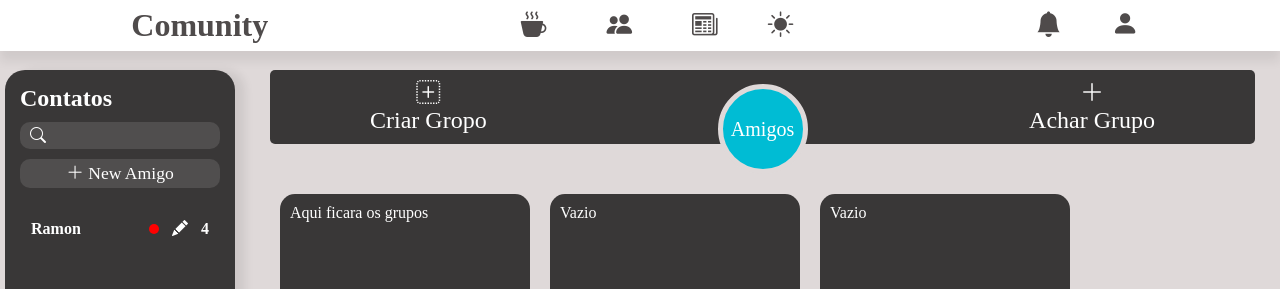
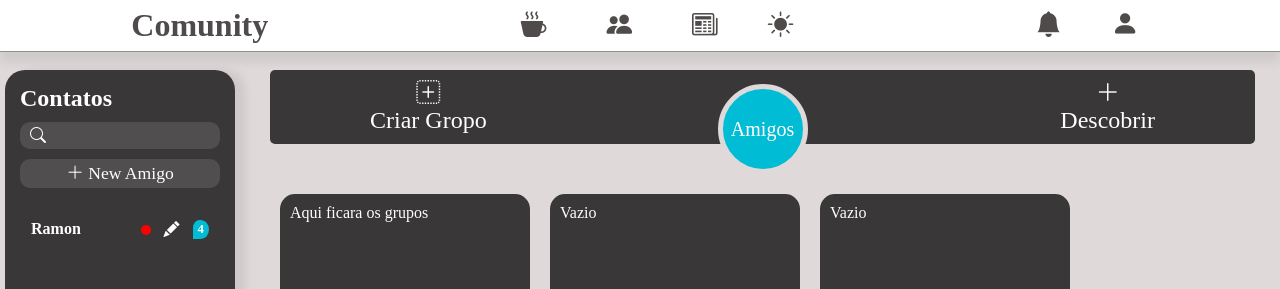
Before and after one commit to ramon-rodrigues-001/Comunity, a React (Vite) app in the folder frontEnd/: page /batePapo in a window 1280 px wide. Shown: the top 289 px of the page. Built offline with nearby package versions, Linux system fonts and the light colour scheme; a web font is replaced by a local one.

Commit message:
detalhes de designer

```diff
--- a/frontEnd/src/components/aplicativo/common/aside/Aside.jsx
+++ b/frontEnd/src/components/aplicativo/common/aside/Aside.jsx
@@ -25,6 +25,7 @@ function Aside(props) {
 
     const spanNotification = document.createElement('span')
     spanNotification.innerHTML = 0
+    spanNotification.className = styles.spanMsg
 
     informationsAmigo.appendChild(spanOffOn)
     informationsAmigo.appendChild(iconeLapis)
@@ -68,7 +69,7 @@ function Aside(props) {
           <div className={styles.informationsAmigo}>
             <span className={styles.spanOffOn}></span>
             <i class="bi bi-pencil-fill" onClick={mudarNome}></i>
-            <span>4</span>
+            <span className={styles.spanMsg}>4</span>
           </div>
         </div>
       </div>
--- a/frontEnd/src/components/aplicativo/common/aside/Aside.module.scss
+++ b/frontEnd/src/components/aplicativo/common/aside/Aside.module.scss
@@ -91,6 +91,13 @@
                     scale: 1.4;
                 }
             }
+
+            .spanMsg {
+                font-size: .8em;
+                background-color: #00bcd4;
+                border-radius: 40% 50% 50% 1%;
+                padding: 2px 5px;
+            }
         }
 
         &:hover {
--- a/frontEnd/src/components/aplicativo/common/header/Header.module.scss
+++ b/frontEnd/src/components/aplicativo/common/header/Header.module.scss
@@ -12,6 +12,8 @@ header {
     display: flex;
     justify-content: space-around;
     align-items: center;
+
+    border-bottom: solid 1px rgba(0, 0, 0, 0.437);
     z-index: 999;
 
     .containerMenu {
@@ -63,6 +65,7 @@ header {
                 color: #fff;
                 padding: 5px 20px;
                 border-radius: 5px;
+                border: solid 1px rgba(255, 255, 255, 0.401);
                 opacity: 0;
                 pointer-events: none;
                 margin: 4px;
--- a/frontEnd/src/components/aplicativo/pages/bate_papo/BatePapo.jsx
+++ b/frontEnd/src/components/aplicativo/pages/bate_papo/BatePapo.jsx
@@ -13,9 +13,9 @@ function BatePapo() {
             <a href='#'>Amigos</a>
           </div>
 
-          <div className={styles.nav_item}>
+          <div className={styles.nav_item} id={styles.direita}>
             <i class="bi bi-plus-lg"></i>
-            Achar Grupo
+            Descobrir
           </div>
       </div>
 
--- a/frontEnd/src/components/aplicativo/pages/bate_papo/BatePapo.module.scss
+++ b/frontEnd/src/components/aplicativo/pages/bate_papo/BatePapo.module.scss
@@ -24,10 +24,14 @@
             color: white;
             padding: 10px 100px;
             transition: .3s;
+            border-radius: 5px;
 
             &:hover {
-                background-color: #555;
-                border-radius: 10px;
+                background: linear-gradient(to left, $itens_Pretos, #00bcd4);
+            }
+
+            &#direita:hover {
+                background: linear-gradient(to left, #00bcd4, $itens_Pretos);
             }
         }
 
@@ -43,7 +47,7 @@
            border: solid rgb(223, 217, 217) 5px;
            height: 90px;
            width: 90px;
-           transition: .4s;
+           transition: .2s;
 
            &:hover {
             border-width: 2px;
@@ -136,7 +140,7 @@
                 height: 75px;
             }
             .center_button a{
-                font-size :17px ;
+                font-size :13px ;
             }
         }
     }
```
